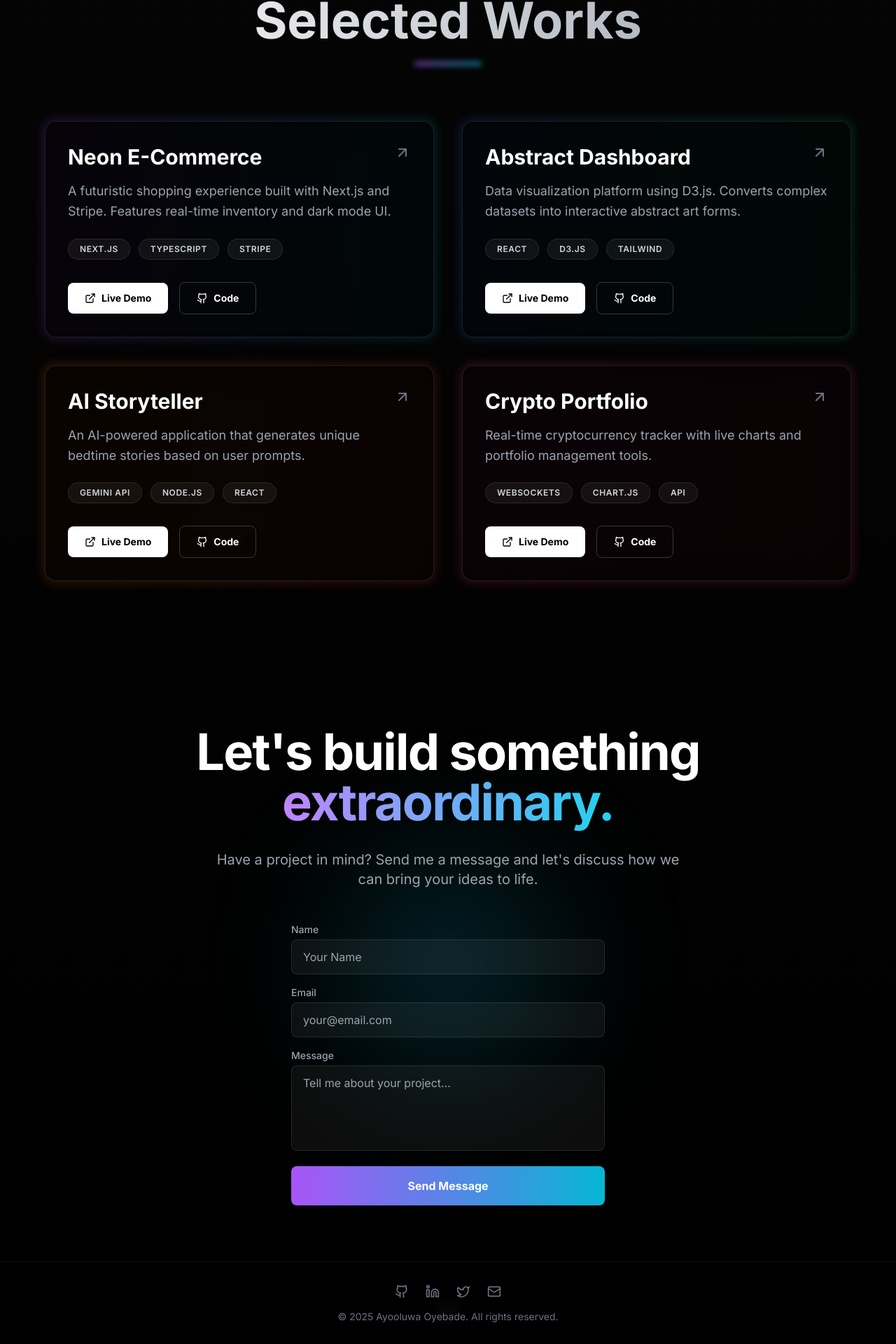
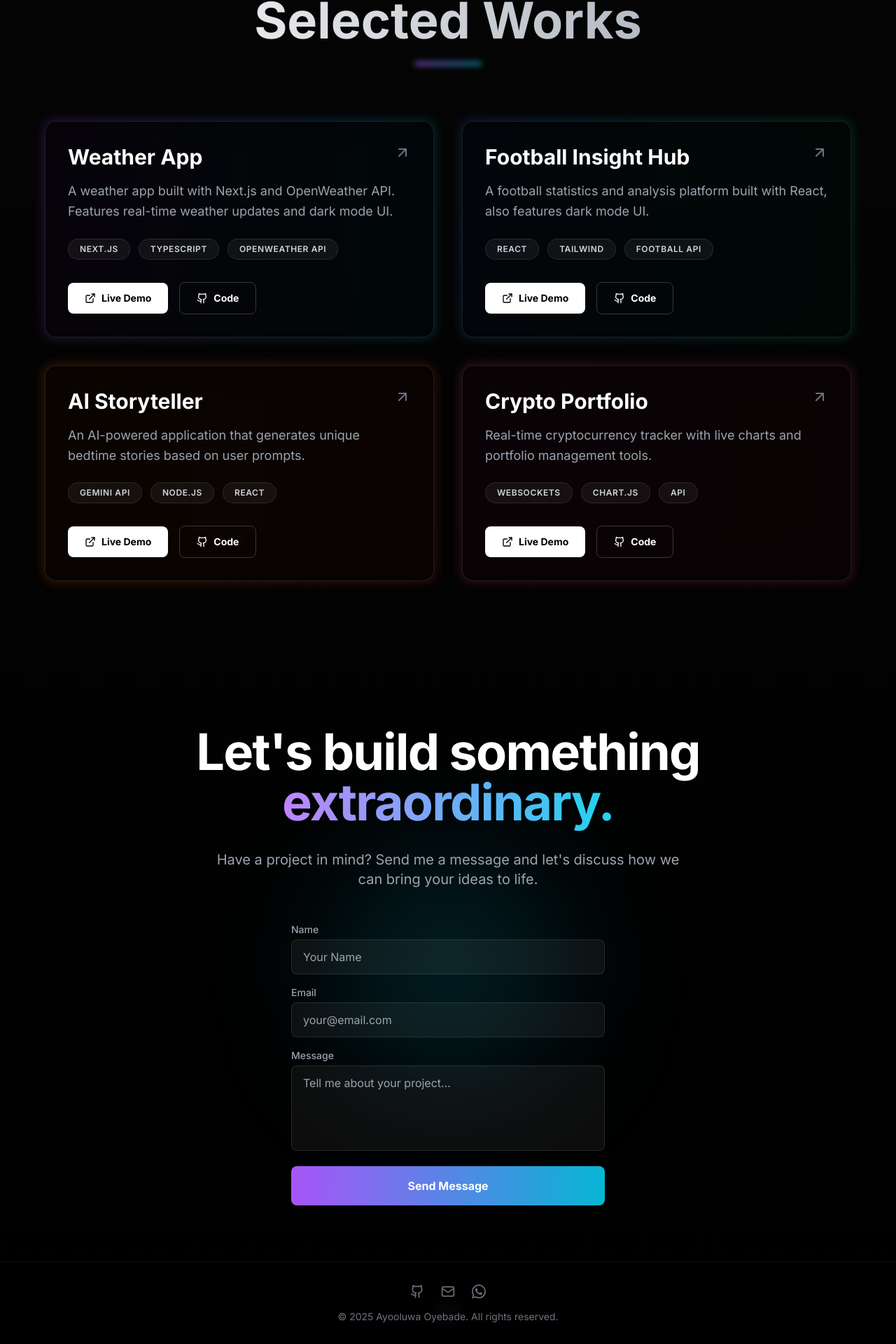
Before and after one commit to Ayosensei/my-portfolio, a Next.js app: page / in a window 1280 px wide. Shown: the part 2731-4651 px from the top of the page at 70% size. Built offline with nearby package versions, Linux system fonts and the light colour scheme.

Commit message:
Minor Updates

```diff
--- a/app/components/Contact.tsx
+++ b/app/components/Contact.tsx
@@ -2,8 +2,27 @@
 
 import { motion } from "framer-motion";
 import { Mail, Github, Linkedin, Twitter } from "lucide-react";
+import { useState } from "react";
 
 export default function Contact() {
+    const [formData, setFormData] = useState({
+        name: "",
+        email: "",
+        message: ""
+    });
+
+    const handleSubmit = (e: React.FormEvent) => {
+        e.preventDefault();
+        const { name, email, message } = formData;
+        const subject = `Project Inquiry from ${name}`;
+        const body = `Name: ${name}%0D%0AEmail: ${email}%0D%0A%0D%0AMessage:%0D%0A${message}`;
+        window.location.href = `mailto:ayosensei22@gmail.com?subject=${encodeURIComponent(subject)}&body=${body}`;
+    };
+
+    const handleChange = (e: React.ChangeEvent<HTMLInputElement | HTMLTextAreaElement>) => {
+        setFormData({ ...formData, [e.target.id]: e.target.value });
+    };
+
     return (
         <section id="contact" className="min-h-[80vh] flex flex-col justify-center items-center px-4 text-center relative overflow-hidden py-20">
 
@@ -18,7 +37,7 @@
                     transition={{ duration: 0.8 }}
                     className="text-5xl md:text-7xl font-bold mb-8 text-white tracking-tight"
                 >
-                    Let's build something <br />
+                    Let&apos;s build something <br />
                     <span className="text-transparent bg-clip-text bg-gradient-to-r from-purple-400 to-cyan-400">
                         extraordinary.
                     </span>
@@ -31,7 +50,7 @@
                     transition={{ duration: 0.8, delay: 0.2 }}
                     className="text-gray-400 text-lg md:text-xl mb-12 max-w-2xl mx-auto"
                 >
-                    Have a project in mind? Send me a message and let's discuss how we can bring your ideas to life.
+                    Have a project in mind? Send me a message and let&apos;s discuss how we can bring your ideas to life.
                 </motion.p>
 
                 {/* Contact Form */}
@@ -41,15 +60,18 @@
                     viewport={{ once: true }}
                     transition={{ duration: 0.8, delay: 0.4 }}
                     className="max-w-md mx-auto space-y-4 text-left"
-                    onSubmit={(e) => e.preventDefault()}
+                    onSubmit={handleSubmit}
                 >
                     <div>
                         <label htmlFor="name" className="block text-sm font-medium text-gray-400 mb-1">Name</label>
                         <input
                             type="text"
                             id="name"
+                            value={formData.name}
+                            onChange={handleChange}
                             className="w-full px-4 py-3 bg-white/5 border border-white/10 rounded-lg focus:outline-none focus:border-cyan-400 text-white transition-colors"
                             placeholder="Your Name"
+                            required
                         />
                     </div>
                     <div>
@@ -57,8 +79,11 @@
                         <input
                             type="email"
                             id="email"
+                            value={formData.email}
+                            onChange={handleChange}
                             className="w-full px-4 py-3 bg-white/5 border border-white/10 rounded-lg focus:outline-none focus:border-cyan-400 text-white transition-colors"
                             placeholder="your@email.com"
+                            required
                         />
                     </div>
                     <div>
@@ -66,8 +91,11 @@
                         <textarea
                             id="message"
                             rows={4}
+                            value={formData.message}
+                            onChange={handleChange}
                             className="w-full px-4 py-3 bg-white/5 border border-white/10 rounded-lg focus:outline-none focus:border-cyan-400 text-white transition-colors resize-none"
                             placeholder="Tell me about your project..."
+                            required
                         />
                     </div>
                     <button
--- a/app/components/Footer.tsx
+++ b/app/components/Footer.tsx
@@ -14,24 +14,25 @@
                 >
                     <Github className="w-5 h-5" />
                 </a>
+                <a href="mailto:ayosensei22@gmail.com" className="hover:text-white transition-colors">
+                    <Mail className="w-5 h-5" />
+                </a>
                 <a
-                    href="#"
+                    href="https://wa.me/2347052660562"
                     target="_blank"
                     rel="noopener noreferrer"
                     className="hover:text-white transition-colors"
                 >
-                    <Linkedin className="w-5 h-5" />
-                </a>
-                <a
-                    href="https://x.com/saturnthesurfer"
-                    target="_blank"
-                    rel="noopener noreferrer"
-                    className="hover:text-white transition-colors"
-                >
-                    <Twitter className="w-5 h-5" />
-                </a>
-                <a href="mailto:ayosensei22@gmail.com" className="hover:text-white transition-colors">
-                    <Mail className="w-5 h-5" />
+                    <svg
+                        xmlns="http://www.w3.org/2000/svg"
+                        width="24"
+                        height="24"
+                        viewBox="0 0 24 24"
+                        fill="currentColor"
+                        className="w-5 h-5"
+                    >
+                        <path d="M17.472 14.382c-.297-.149-1.758-.867-2.03-.967-.273-.099-.471-.148-.67.15-.197.297-.767.966-.94 1.164-.173.199-.347.223-.644.075-.297-.15-1.255-.463-2.39-1.475-.883-.788-1.48-1.761-1.653-2.059-.173-.297-.018-.458.13-.606.134-.133.298-.347.446-.52.149-.174.198-.298.298-.497.099-.198.05-.371-.025-.52-.075-.149-.669-1.612-.916-2.207-.242-.579-.487-.5-.669-.51-.173-.008-.371-.01-.57-.01-.198 0-.52.074-.792.372-.272.297-1.04 1.016-1.04 2.479 0 1.462 1.065 2.875 1.213 3.074.149.198 2.096 3.2 5.077 4.487.709.306 1.262.489 1.694.625.712.227 1.36.195 1.871.118.571-.085 1.758-.719 2.006-1.413.248-.694.248-1.289.173-1.413-.074-.124-.272-.198-.57-.347m-5.421 7.403h-.004a9.87 9.87 0 01-5.031-1.378l-.361-.214-3.741.982.998-3.648-.235-.374a9.86 9.86 0 01-1.51-5.26c.001-5.45 4.436-9.884 9.888-9.884 2.64 0 5.122 1.03 6.988 2.898a9.825 9.825 0 012.893 6.994c-.003 5.45-4.437 9.884-9.885 9.884m8.413-18.297A11.815 11.815 0 0012.05 0C5.495 0 .16 5.335.157 11.892c0 2.096.547 4.142 1.588 5.945L.057 24l6.305-1.654a11.882 11.882 0 005.683 1.448h.005c6.554 0 11.89-5.335 11.893-11.893a11.821 11.821 0 00-3.48-8.413Z" />
+                    </svg>
                 </a>
             </div>
             <p>© {new Date().getFullYear()} Ayooluwa Oyebade. All rights reserved.</p>
--- a/app/components/Projects.tsx
+++ b/app/components/Projects.tsx
@@ -5,26 +5,26 @@
 
 const projects = [
     {
-        title: "Neon E-Commerce",
-        description: "A futuristic shopping experience built with Next.js and Stripe. Features real-time inventory and dark mode UI.",
-        tags: ["Next.js", "TypeScript", "Stripe"],
-        link: "#",
-        github: "#",
+        title: "Weather App",
+        description: "A weather app built with Next.js and OpenWeather API. Features real-time weather updates and dark mode UI.",
+        tags: ["Next.js", "TypeScript", "OpenWeather API"],
+        link: "https://weather-app-dun-psi-81.vercel.app/",
+        github: "https://github.com/Ayosensei/weather-app",
         color: "from-purple-500 to-cyan-500", // Custom gradient for this card
     },
     {
-        title: "Abstract Dashboard",
-        description: "Data visualization platform using D3.js. Converts complex datasets into interactive abstract art forms.",
-        tags: ["React", "D3.js", "Tailwind"],
-        link: "#",
-        github: "#",
+        title: "Football Insight Hub",
+        description: "A football statistics and analysis platform built with React, also features dark mode UI.",
+        tags: ["React", "Tailwind", "Football API"],
+        link: "https://football-insight-hub.vercel.app/",
+        github: "https://github.com/Ayosensei/football-insight-hub",
         color: "from-blue-500 to-emerald-500",
     },
     {
         title: "AI Storyteller",
         description: "An AI-powered application that generates unique bedtime stories based on user prompts.",
         tags: ["Gemini API", "Node.js", "React"],
-        link: "#",
+        link: "https://ai-storyteller-blush.vercel.app/",
         github: "https://github.com/Ayosensei/ai-storyteller",
         color: "from-orange-500 to-red-500",
     },
@@ -32,7 +32,7 @@
         title: "Crypto Portfolio",
         description: "Real-time cryptocurrency tracker with live charts and portfolio management tools.",
         tags: ["WebSockets", "Chart.js", "API"],
-        link: "#",
+        link: "https://crypto-tracker-y6b8.vercel.app/",
         github: "https://github.com/Ayosensei/crypto-tracker",
         color: "from-pink-500 to-rose-500",
     },
```
